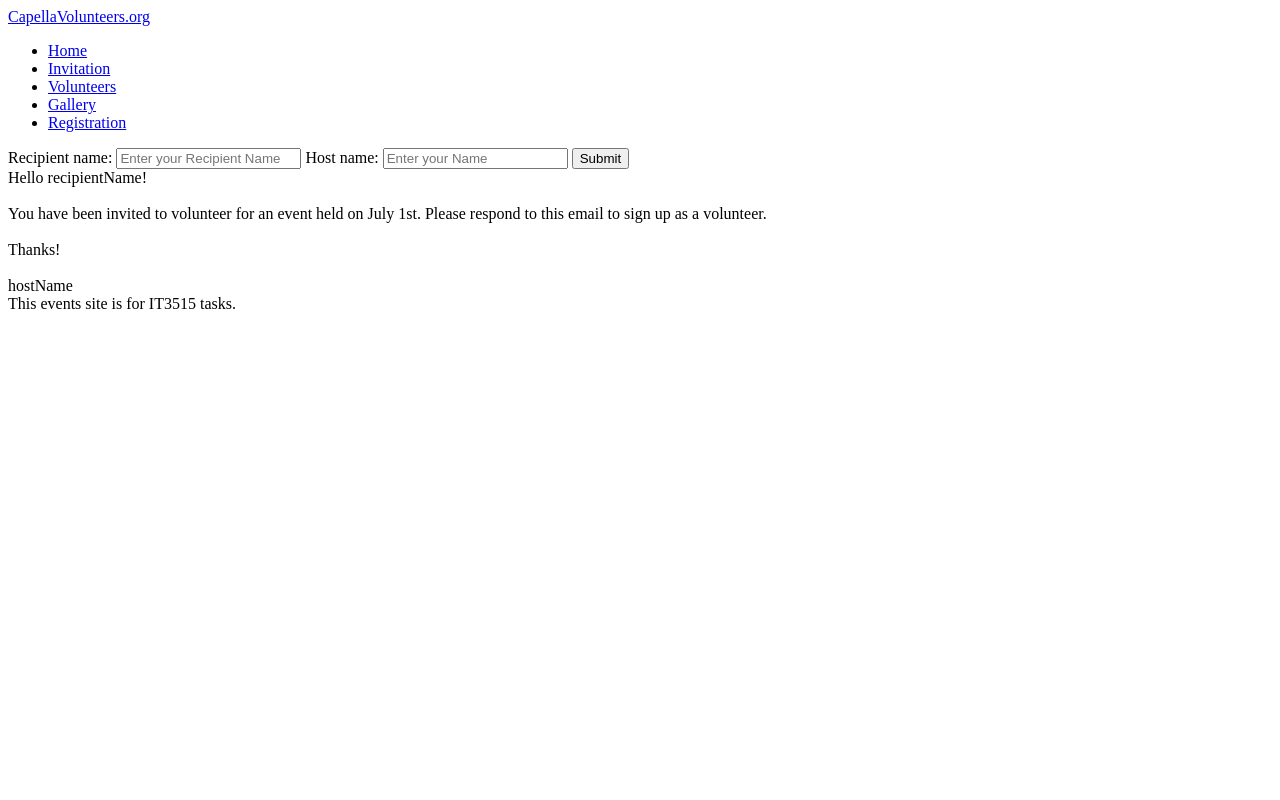
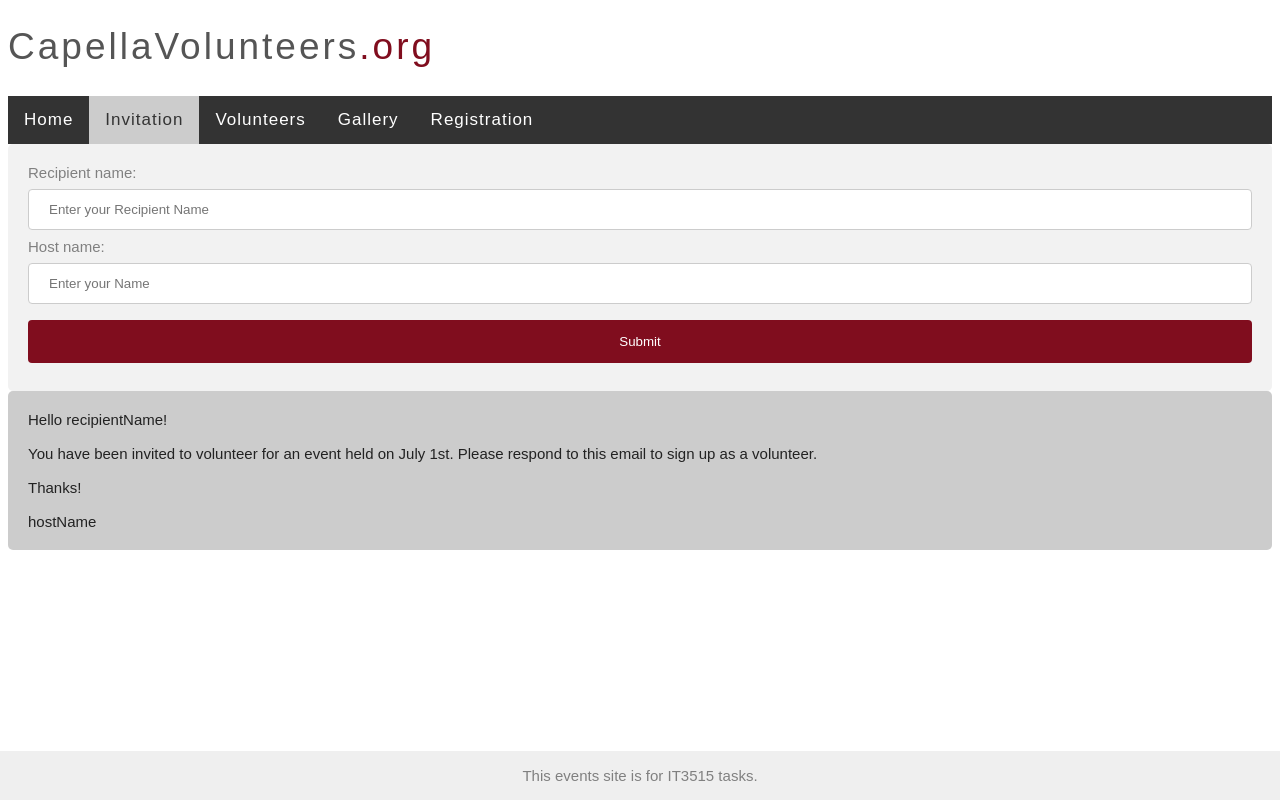
Before and after one commit to fernandofernz/FernandoB.3215, a plain HTML site: page index.html in a window 1280 px wide. Drawn offline with Linux system fonts and the light colour scheme.

Commit message:
Css added

```diff
--- a/index.html
+++ b/index.html
@@ -3,7 +3,7 @@
 
 <head>
     <title>Invitation Page</title>
-    <link rel="stylesheet" type="text/css" href="css/main.css" />
+    <link rel="stylesheet" type="text/css" href="main.css" />
 	<script type="text/javascript" src="invitation.js"></script>
 </head>
 
--- /dev/null
+++ b/main.css
@@ -0,0 +1,142 @@
+body {
+    font: 15px arial, sans-serif;
+    color: #808080;
+}
+input[type=text],
+select ,input[type=password],radio{
+    width: 100%;
+    padding: 12px 20px;
+    margin: 8px 0;
+    display: inline-block;
+    border: 1px solid #ccc;
+    border-radius: 4px;
+    box-sizing: border-box;
+}
+input[type=submit] ,input[type=button]{
+    width: 100%;
+    background-color: #800D1E;
+    color: white;
+    padding: 14px 20px;
+    margin: 8px 0;
+    border: none;
+    border-radius: 4px;
+    cursor: pointer;
+}
+input[type=submit]:hover ;input[type=button]:hover {
+    background-color: #802F1E;
+}
+section {
+    border-radius: 5px;
+    background-color: #f2f2f2;
+    padding: 20px;
+}
+article {
+    border-radius: 5px;
+    background-color: #CCCCCC;
+    padding: 20px;
+    color: #222222;
+}
+ul.topnav {
+    list-style-type: none;
+    margin: 0;
+    padding: 0;
+    overflow: hidden;
+    background-color: #333;
+}
+ul.topnav li {
+    float: left;
+}
+ul.topnav li a {
+    display: block;
+    color: white;
+    text-align: center;
+    padding: 14px 16px;
+    text-decoration: none;
+}
+ul.topnav li a:hover:not(.active) {
+    background-color: #111;
+}
+ul.topnav li a.active {
+    background-color: #CCCCCC;
+    color: #333
+}
+ul.topnav li.right {
+    float: right;
+}
+@media screen and (max-width: 600px) {
+    ul.topnav li.right,
+    ul.topnav li {
+        float: none;
+    }
+}
+.top {
+    position: relative;
+    background-color: #ffffff;
+    height: 68px;
+    padding-top: 20px;
+    line-height: 50px;
+    overflow: hidden;
+    z-index: 2;
+}
+.logo {
+    font-family: arial;
+    text-decoration: none;
+    line-height: 1;
+    -webkit-font-smoothing: antialiased;
+    -moz-osx-font-smoothing: grayscale;
+    font-size: 37px;
+    letter-spacing: 3px;
+    color: #555555;
+    display: block;
+    position: absolute;
+    top: 17px;
+}
+.logo .dotcom {
+    color: #800D1E
+}
+.topnav {
+    position: relative;
+    z-index: 2;
+    font-size: 17px;
+    background-color: #5f5f5f;
+    color: #f1f1f1;
+    width: 100%;
+    padding: 0;
+    letter-spacing: 1px;
+}
+.top .logo {
+    position: relative;
+    top: 0;
+    width: 100%;
+    text-align: left;
+    margin: auto
+}
+footer {
+    position: absolute;
+    right: 0;
+    bottom: 0;
+    left: 0;
+    padding: 1rem;
+    background-color: #efefef;
+    text-align: center;
+}
+div.gallery {
+    margin: 5px;
+    border: 1px solid #ccc;
+    float: left;
+    width: 180px;
+}
+
+div.gallery:hover {
+    border: 1px solid #777;
+}
+
+div.gallery img {
+    width: 100%;
+    height: auto;
+}
+
+div.desc {
+    padding: 15px;
+    text-align: center;
+}
```
